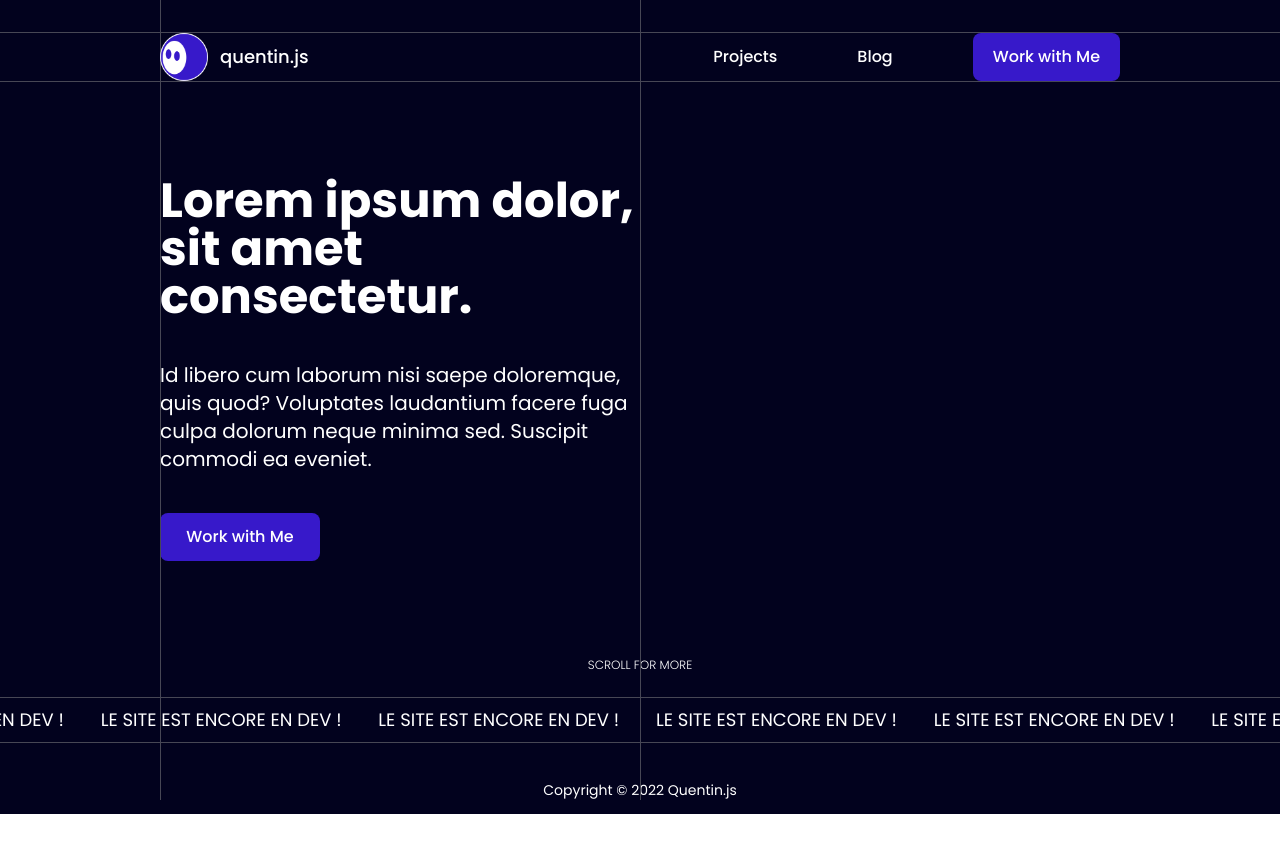
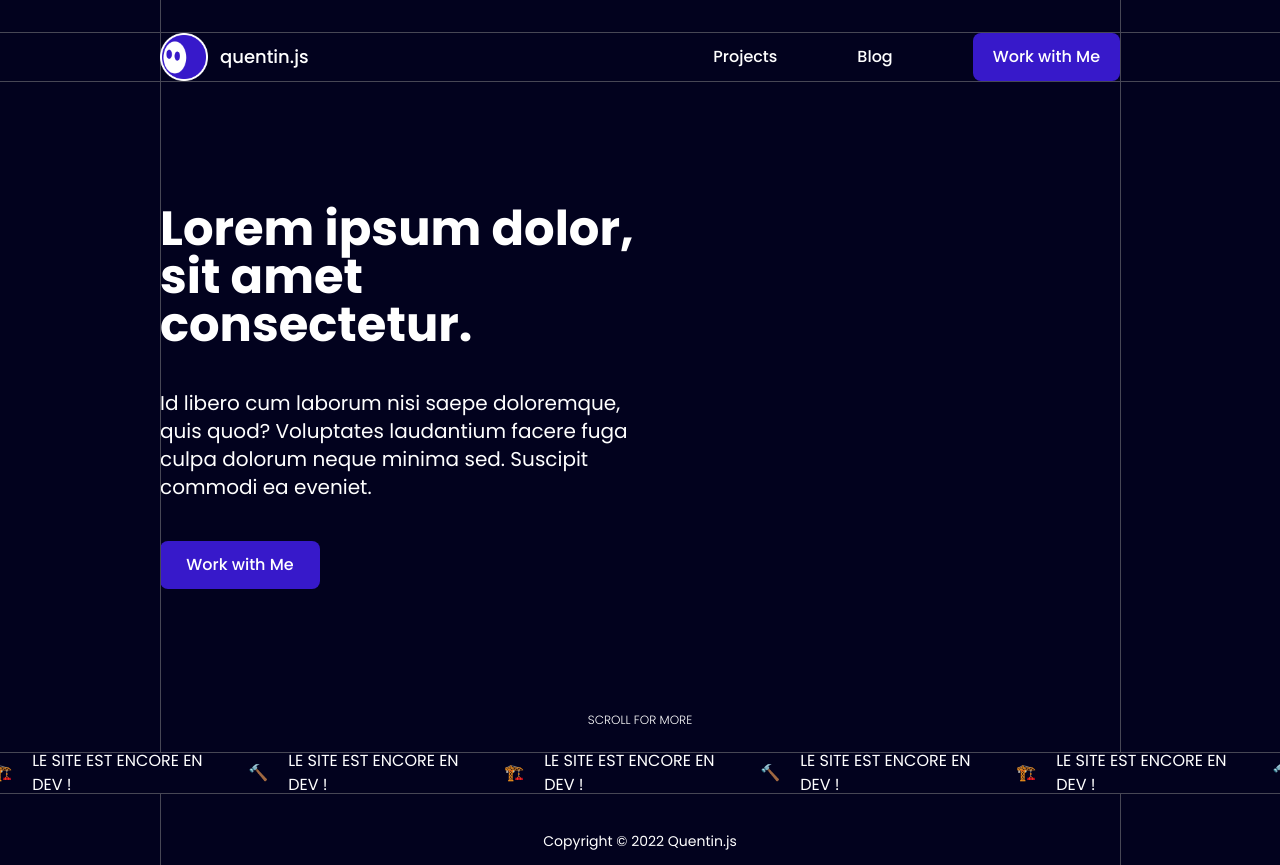
Before and after one commit to QuentinJs1/portfolio, a Next.js app: page / in a window 1280 px wide. Before the commit the page ends 814 px from the top, so only its background shows below. Built offline with nearby package versions, Linux system fonts and the light colour scheme.

Commit message:
:lipstick: marquee & polissage

```diff
--- a/components/Banner.tsx
+++ b/components/Banner.tsx
@@ -1,21 +1,30 @@
 import styles from '@styles/Banner.module.css'
-import Image from 'next/image'
 
 export default function Banner() {
     return (
-        <div className='my-6'>
+        <div className='my-6 bg-dark z-1 relative'>
             <div className='line-x'/>
-            <div className="flex w-screen py-2 px-12 text-center justify-center items-center">
-                <p className={` ${styles.movingText} text-lg mx-4`}>Le site est encore en dev !&nbsp;</p>
-                <p className={` ${styles.movingText} text-lg mx-4`}>Le site est encore en dev !&nbsp;</p>
-                <p className={` ${styles.movingText} text-lg mx-4`}>Le site est encore en dev !&nbsp;</p>
-                <p className={` ${styles.movingText} text-lg mx-4`}>Le site est encore en dev !&nbsp;</p>
-                <p className={` ${styles.movingText} text-lg mx-4`}>Le site est encore en dev !&nbsp;</p>
-                <p className={` ${styles.movingText} text-lg mx-4`}>Le site est encore en dev !&nbsp;</p>
-                <p className={` ${styles.movingText} text-lg mx-4`}>Le site est encore en dev !&nbsp;</p>
-                <p className={` ${styles.movingText} text-lg mx-4`}>Le site est encore en dev !&nbsp;</p>
-                <p className={` ${styles.movingText} text-lg mx-4`}>Le site est encore en dev !&nbsp;</p>
-                <p className={` ${styles.movingText} text-lg mx-4`}>Le site est encore en dev !&nbsp;</p>
+            <div className={` ${styles.banner} flex items-center`}>
+                <div>Le site est encore en dev !</div>
+                <div>🏗️</div>
+                <div>Le site est encore en dev !</div>
+                <div>🔨</div>
+                <div>Le site est encore en dev !</div>
+                <div>🏗️</div>
+                <div>Le site est encore en dev !</div>
+                <div>🔨</div>
+                <div>Le site est encore en dev !</div>
+                <div>🏗️</div>
+                <div>Le site est encore en dev !</div>
+                <div>🔨</div>
+                <div>Le site est encore en dev !</div>
+                <div>🏗️</div>
+                <div>Le site est encore en dev !</div>
+                <div>🔨</div>
+                <div>Le site est encore en dev !</div>
+                <div>🏗️</div>
+                <div>Le site est encore en dev !</div>
+                <div>🔨</div>
             </div>
             <div className='line-x'/>
         </div>
--- a/components/BottomBar.tsx
+++ b/components/BottomBar.tsx
@@ -1,6 +1,6 @@
 export default function Bottombar() {
     return (
-        <div className="w-full h-12 bg-darkpurple flex flex-col items-center justify-center text-white">
+        <div className="w-full b-0 h-12 flex flex-col items-center justify-center text-white">
             <p className="text-sm">Copyright © 2022 Quentin.js</p>
         </div>
     )
--- a/components/Lines.tsx
+++ b/components/Lines.tsx
@@ -1,9 +1,9 @@
 export default function Lines() {
     return (
         <>
-            <div className='line-y left-6 xl:left-40'/>
-            {/* <div className='line-y right-6 xl:right-40'/> */}
-            <div className='line-y inset-x-1/2'/>
+            <div className='line-y left-6  lg:left-40 2xl:left-80 z-0'/>
+            <div className='line-y right-6 lg:right-40 2xl:right-80 z-0'/>
+            {/* <div className='line-y inset-x-1/2'/> */}
         </>
     )
 }
--- a/components/Navbar.tsx
+++ b/components/Navbar.tsx
@@ -12,7 +12,7 @@ export default function Navbar() {
         <nav>
             <div className='sticky mt-8 z-10'>
             <div className='line-x'/>
-            <div className='mx-auto px-6 lg:px-40 w-screen'>
+            <div className='mx-auto px-6 lg:px-40 2xl:px-80 w-screen'>
                 <div className='relative flex items-center justify-between sm:justify-between'>
                     <div className=' inset-y-0 left-0 flex items-center sm:hidden'>
                         <button onClick={() => setMenuOpen(!menuOpen)} type='button' className='inline-flex items-center justify-center p-2 rounded-md text-deeppurple focus:outline-none focus:ring-2 focus:ring-inset focus:ring-white' aria-controls='mobile-menu' aria-expanded='false'>
--- a/pages/_app.tsx
+++ b/pages/_app.tsx
@@ -7,7 +7,7 @@ import Lines from '@components/Lines';
 
 function MyApp({ Component, pageProps }: AppProps) {
   return (
-    <div className='bg-dark overflow-x-hidden'>
+    <div className='bg-dark overflow-x-hidden relative'>
       <Lines />
       <Navbar />
       <Component {...pageProps} />
--- a/pages/blog.tsx
+++ b/pages/blog.tsx
@@ -21,7 +21,7 @@ export async function getStaticProps() {
 export default function BlogPage({ articles }: { articles: any }) {
     return (
         <>
-            <main className="pt-4 h-full sm:pt-12 pb-20 px-4 sm:px-20 xl:px-40 2xl:px-xl w-full bg-gradient-to-b from-lightwhite">
+            <main className="pt-4 h-screen sm:pt-12 pb-20 px-4 sm:px-20 xl:px-40 2xl:px-xl w-full bg-gradient-to-b from-lightwhite">
                 <div className="w-full grid grid-cols-2">
                     {articles?.data.map((article: any, index: number) => {
                         return <ArticleCard
--- a/pages/index.tsx
+++ b/pages/index.tsx
@@ -5,8 +5,9 @@ import { NextSeo } from 'next-seo'
 
 const Home: NextPage = () => {
   return (
-    <>
-      <main className="h-full py-24 flex items-center justify-center mx-auto px-6 lg:px-40 w-screen " >
+    <main className='h-[92vh] flex flex-col justify-between'>
+      <div></div>
+      <div className="flex items-center justify-center mx-auto px-6 lg:px-40 2xl:px-80 w-screen " >
         <div className='h-full w-full flex justify-center text-white flex-col space-y-10'>
           <h1 className='text-5xl font-bold'>Lorem ipsum dolor, sit amet consectetur.</h1>
           <h2 className='text-xl font-regular'>Id libero cum laborum nisi saepe doloremque, quis quod? Voluptates laudantium facere fuga culpa dolorum neque minima sed. Suscipit commodi ea eveniet.</h2>
@@ -15,10 +16,12 @@ const Home: NextPage = () => {
           </button>
         </div>
         <div className='h-full w-full'></div>
-      </main>
-      <div className='flex items-center justify-center w-screen t-10 text-white uppercase text-xs font-light'>Scroll for more</div>
-      <Banner />
-    </>
+      </div>
+      <div>
+        <div className='flex items-center justify-center w-screen t-10 text-white uppercase text-xs font-light'>Scroll for more</div>
+        <Banner />
+      </div>
+    </main>
   )
 }
 
--- a/styles/Banner.module.css
+++ b/styles/Banner.module.css
@@ -1,18 +1,48 @@
-.movingText {
-    white-space: nowrap;
-    animation: Scroll 10s linear infinite;
+.banner {
+    animation: bannermove 30s linear infinite;
+    display: flex;
+    justify-content: space-between;
     color: white;
+    min-width: 200vw;
+    height: 40px;
+    position: relative;
+    overflow: hidden;
     text-transform: uppercase;
 }
 
-
-/* text-sm my-2 uppercase */
-
-@keyframes Scroll {
-    0% {
-        transform: translate3d(0, 0, 0);
-    }
-    1900% {
-        transform: translate3d(-1500px, 0, 0)
+@media all and (min-width: 1024px) and (max-width: 1280px) {
+    .banner {
+        min-width: 200vw;
     }
 }
+
+@media all and (min-width: 768px) and (max-width: 1024px) {
+    .banner {
+        min-width: 400vw;
+    }
+}
+
+@media all and (min-width: 480px) and (max-width: 768px) {
+    .banner {
+        min-width: 600vw;
+    }
+}
+
+@media all and (max-width: 480px) {
+    .banner {
+        min-width: 800vw;
+    }
+}
+
+.banner div {
+    padding: 10px;
+}
+
+@keyframes bannermove {
+    0% {
+        transform: translateX(0);
+    }
+    100% {
+        transform: translateX(-50%);
+    }
+}
```
Also changed, not shown: public/images/logo.png.
